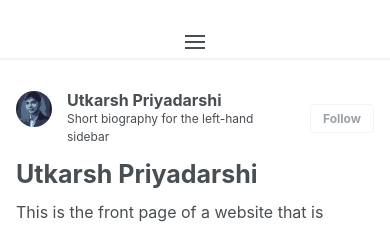
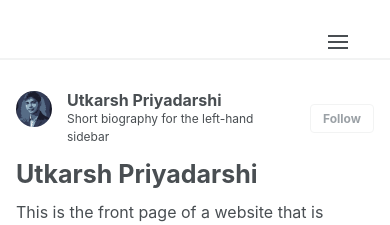
Before and after one commit to priyadarshiutkarsh/priyadarshiutkarsh.github.io, a Jekyll site: the page built from _pages/about.md, in a window 390 px wide. Shown: the top 225 px of the page. Built offline with Jekyll 4.4.1, drawn with Linux system fonts in a browser that asks for light colours.

Commit message:
Update main.scss

```diff
--- a/assets/css/main.scss
+++ b/assets/css/main.scss
@@ -45,86 +45,97 @@
     "layout/mobile-nav"
 ;
 
-/* Override for mobile navigation */
+/* Mobile navigation positioning */
 @media only screen and (max-width: 767px) {
-  /* Basic mobile styling */
-  body {
-    padding-top: 60px;
-  }
-
-  /* Fix the masthead position */
+  /* Fix masthead position */
   .masthead {
     position: fixed;
     top: 0;
     left: 0;
     right: 0;
+    height: 60px;
+    z-index: 9999;
     background-color: var(--global-bg-color);
-    z-index: 1000;
-    height: 60px;
     border-bottom: 1px solid var(--global-border-color);
+  }
+
+  /* Add padding to body */
+  body {
+    padding-top: 60px;
   }
 
   /* Style the inner container */
   .masthead__inner-wrap {
-    padding: 0;
+    height: 60px;
+    padding: 0 20px;
     max-width: 100%;
     display: flex;
     align-items: center;
     justify-content: flex-end;
-    height: 60px;
   }
 
-  /* Full width menu */
+  /* Adjust menu width and positioning */
   .masthead__menu {
-    width: 100%;
-    display: flex;
-    justify-content: flex-end;
+    width: auto;
+    margin-left: auto;
   }
 
-  /* Adjust the greedy nav */
+  /* Style the navigation container */
   .greedy-nav {
+    display: flex;
+    align-items: center;
+    justify-content: flex-end;
+    min-width: 0;
+    width: auto;
     background: transparent;
-    width: auto;
-    min-width: auto;
-    display: flex;
-    justify-content: flex-end;
-    align-items: center;
   }
 
-  /* Hide all normal navigation items */
+  /* Hide most links except toggle */
   .greedy-nav .visible-links li:not(.tail) {
     display: none;
   }
 
   /* Show the theme toggle */
   .greedy-nav .visible-links li.tail {
-    display: block;
+    display: flex;
+    align-items: center;
+    margin-right: 10px;
+    order: 1;
   }
 
-  /* Ensure logo is hidden */
-  .greedy-nav .visible-links li.masthead__menu-item--lg {
-    display: none;
+  /* Style the theme toggle */
+  #theme-toggle {
+    display: flex;
+    align-items: center;
+    justify-content: center;
+    width: 40px;
+    height: 40px;
   }
 
-  /* Fix the button positions */
+  /* Make the icon larger */
+  #theme-toggle i {
+    font-size: 24px;
+  }
+
+  /* Position the hamburger button */
   .greedy-nav button {
-    display: block;
     position: relative;
-    height: 60px;
-    width: 60px;
+    right: 0;
+    height: 40px;
+    width: 40px;
     background: transparent;
     border: none;
-    right: auto;
-    order: 3;
+    margin: 0;
+    padding: 0;
+    order: 2;
   }
 
-  /* Proper styling for hamburger */
+  /* Style the hamburger icon */
   .navicon {
     background: var(--global-text-color);
     height: 2px;
     width: 20px;
     position: relative;
-    transition: background 0.2s ease-out;
   }
 
   .navicon:before,
@@ -136,7 +147,6 @@
     background: var(--global-text-color);
     position: absolute;
     left: 0;
-    transition: all 0.2s ease-out;
   }
 
   .navicon:before {
@@ -147,24 +157,19 @@
     bottom: -6px;
   }
 
-  /* Custom styles for theme toggle */
-  #theme-toggle {
-    margin-right: 10px;
-    display: flex;
-    align-items: center;
-    justify-content: center;
-    height: 60px;
-    width: 40px;
+  /* Position the dropdown menu */
+  .greedy-nav .hidden-links {
+    right: 0;
+    top: 60px;
   }
 
-  /* Fix icon in theme toggle */
-  #theme-toggle i {
-    font-size: 20px;
+  /* Make sure the dropdown appears above other content */
+  .greedy-nav .hidden-links.hidden {
+    display: none;
   }
 
-  /* Adjust dropdown menu position */
-  .greedy-nav .hidden-links {
-    top: 60px;
-    right: 0;
+  /* Hide site title */
+  .greedy-nav .visible-links li.masthead__menu-item--lg {
+    display: none;
   }
 }
```
